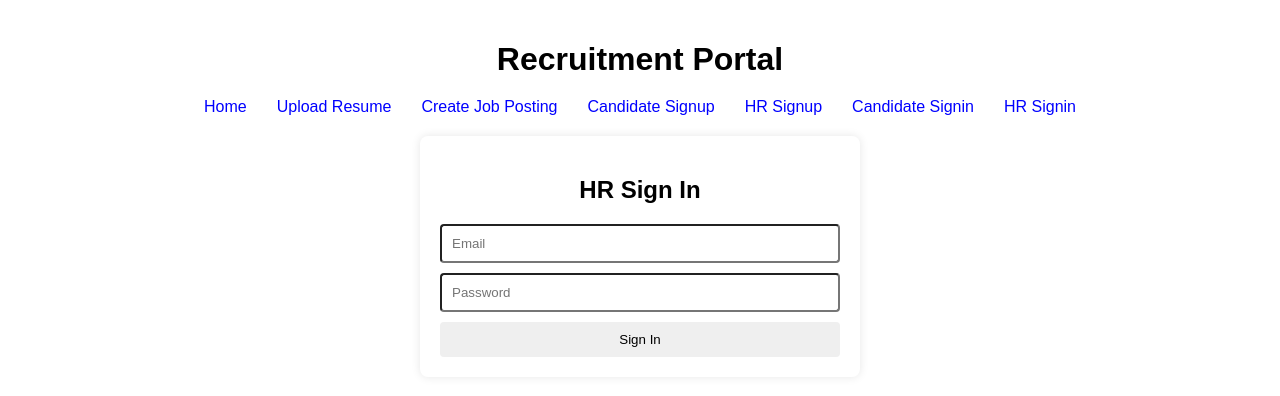
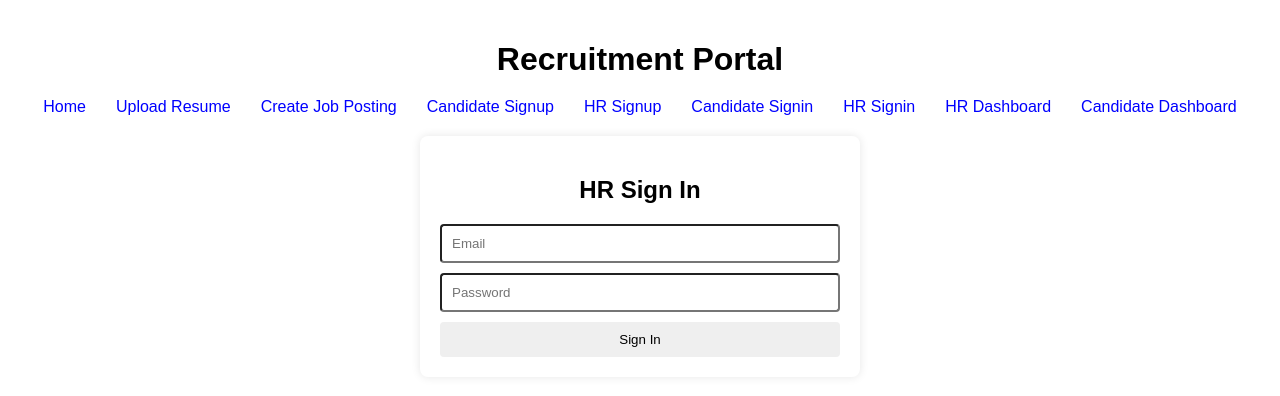
Before and after one commit to Shubhamadhav265/Resume-Parsing-App, a React (Create React App) app in the folder frontend/: page /hr-signin in a window 1280 px wide. Shown: the top 396 px of the page. Built offline with nearby package versions, Linux system fonts and the light colour scheme.

Commit message:
Navigating to dashboard after the successful signin

```diff
--- a/frontend/src/App.js
+++ b/frontend/src/App.js
@@ -56,6 +56,18 @@ const App = () => {
               </Link>{" "}
               {/* Link to HR Signin */}
             </li>
+            <li style={styles.navItem}>
+              <Link to="/jobs" style={styles.navLink}>
+                HR Dashboard
+              </Link>{" "}
+              {/* Link to HR Signin */}
+            </li>
+            <li style={styles.navItem}>
+              <Link to="/applied-jobs" style={styles.navLink}>
+                Candidate Dashboard
+              </Link>{" "}
+              {/* Link to Candidate Signin */}
+            </li>
           </ul>
         </nav>
         <div style={styles.container}>
@@ -71,8 +83,8 @@ const App = () => {
             {/* Route for Candidate signUp */}
             <Route path="/hr-signin" element={<HRSignIn />} />{" "}
             {/* Route for HR signIn */}
-            <Route path="/hr-dashboard" element={<HrDashboard />} />
-            <Route path="/cand-dashboard" element={<CandDashboard />} />
+            <Route path="/jobs" element={<HrDashboard />} />
+            <Route path="/applied-jobs" element={<CandDashboard />} />
           </Routes>
         </div>
       </div>
--- a/frontend/src/components/HRSignIn.jsx
+++ b/frontend/src/components/HRSignIn.jsx
@@ -1,4 +1,5 @@
 import React, { useState } from "react";
+import { useNavigate } from 'react-router-dom';
 import axios from "axios";
 
 const HRSignin = () => {
@@ -9,6 +10,7 @@ const [formData, setFormData] = useState({
 
 const [error, setError] = useState("");
 const [success, setSuccess] = useState("");
+const navigate = useNavigate();
 
 const handleChange = (e) => {
     setFormData({ ...formData, [e.target.name]: e.target.value });
@@ -35,6 +37,7 @@ const handleSubmit = async (e) => {
 
     // Optionally, handle successful sign-in (e.g., redirect, store token, etc.)
     console.log("Sign-in successful:", response.data);
+    navigate('/jobs'); // Redirect to HR Dashboard on successful sign-in
     } catch (error) {
     setError(
         error.response ? error.response.data.error : "An error occurred"
--- a/frontend/src/components/candSignIn.jsx
+++ b/frontend/src/components/candSignIn.jsx
@@ -1,4 +1,5 @@
 import React, { useState } from "react";
+import { useNavigate } from 'react-router-dom';
 import axios from "axios";
 
 const Signin = () => {
@@ -9,6 +10,7 @@ const [formData, setFormData] = useState({
 
 const [error, setError] = useState("");
 const [success, setSuccess] = useState("");
+const navigate = useNavigate();
 
 const handleChange = (e) => {
     setFormData({ ...formData, [e.target.name]: e.target.value });
@@ -35,6 +37,7 @@ const handleSubmit = async (e) => {
 
     // Optionally, handle successful sign-in (e.g., redirect, store token, etc.)
     console.log("Sign-in successful:", response.data);
+    navigate('/applied-jobs'); // Redirect to Candidate Dashboard on successful sign-in
     } catch (error) {
     setError(
         error.response ? error.response.data.error : "An error occurred"
```
